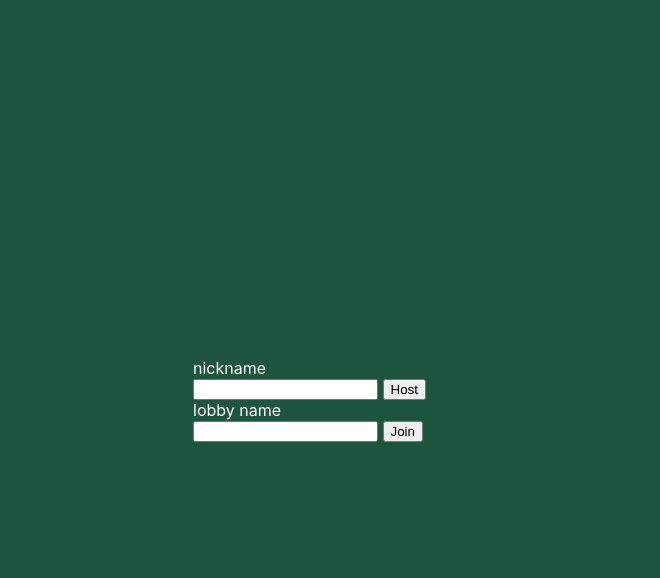
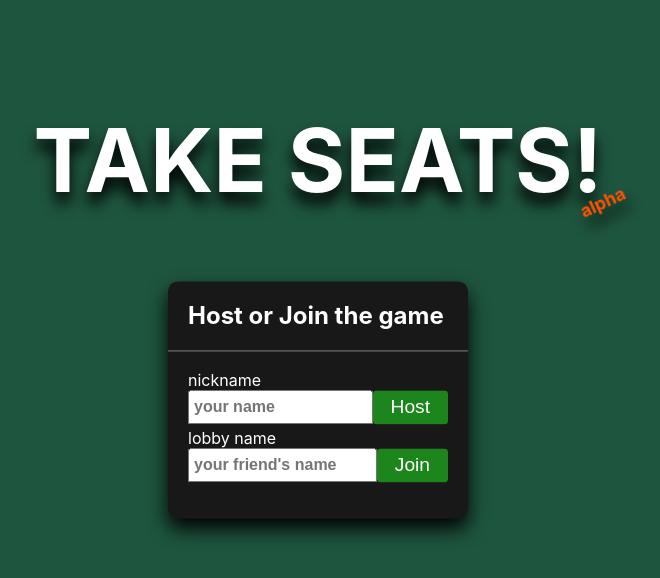
Before and after one commit to fybits/takeseats, a website built with Parcel: page src/index.html in a window 1280 px wide. Shown: the whole page, without its empty margins (322-982 px from the left). Built offline with nearby package versions, Linux system fonts and the light colour scheme.

Commit message:
Update title screen

```diff
--- a/src/app.ts
+++ b/src/app.ts
@@ -34,7 +34,7 @@ const canvas = document.querySelector<HTMLCanvasElement>('canvas')!;
 canvas.tabIndex = 0;
 canvas.autofocus = true;
 
-const lobbyControlsContainer = document.querySelector<HTMLDivElement>('div#lobby-controls')!;
+const mainMenuView = document.querySelector<HTMLDivElement>('div#main-menu')!;
 
 const nicknameInput = document.querySelector<HTMLInputElement>('input#nickname')!;
 const hostBtn = document.querySelector<HTMLButtonElement>('button#host')!;
@@ -138,7 +138,7 @@ export const GetTexture = (key: string) => {
             console.log("connect")
             room.connectToMember(lobbyKey);
         }
-        lobbyControlsContainer.hidden = true;
+        mainMenuView.hidden = true;
         const gameManager = new GameManager(app, camera, room, isHost);
 
         //#region ui
--- a/src/index.html
+++ b/src/index.html
@@ -12,18 +12,28 @@
 <body>
     <canvas></canvas>
     <div id="ui">
-        <div id="lobby-controls">
-            <div>
-                <label>nickname</label>
-                <br>
-                <input id="nickname" name="nickname" />
-                <button id="host">Host</button>
-            </div>
-            <div>
-                <label>lobby name</label>
-                <br>
-                <input id="lobby" name="lobby" />
-                <button id="join">Join</button>
+        <div id="main-menu">
+            <h1 class="title-logo">TAKE SEATS!</h1>
+            <div id="lobby-controls" class="dialog">
+                <div class="dialog-header">
+                    <h2>Host or Join the game</h2>
+                </div>
+                <div class="dialog-body gutter">
+                    <div>
+                        <label>nickname</label>
+                        <div class="row">
+                            <input id="nickname" name="nickname" placeholder="your name" />
+                            <button class="submit" id="host">Host</button>
+                        </div>
+                    </div>
+                    <div>
+                        <label>lobby name</label>
+                        <div class="row">
+                            <input id="lobby" name="lobby" placeholder="your friend's name" />
+                            <button class="submit" id="join">Join</button>
+                        </div>
+                    </div>
+                </div>
             </div>
         </div>
         <form id="card-dialog" class="dialog" draggable hidden>
--- a/src/styles/index.scss
+++ b/src/styles/index.scss
@@ -119,13 +119,68 @@ button {
         }
     }
 
+    .title-logo {
+        position: absolute;
+        left: 50%;
+        margin-top: 20vh;
+        font-size: 5rem;
+        text-wrap: nowrap;
+        text-shadow: 0 10px 14px black;
+        animation: title-screen-animation 2s ease 0s infinite normal forwards;
+
+        &::after {
+            content: 'alpha';
+            font-size: 1rem;
+            position: absolute;
+            color: rgb(255, 81, 0);
+            bottom: 0%;
+            left: 96%;
+            rotate: -25deg;
+        }
+    }
+
+    @keyframes title-screen-animation {
+        0% {
+            transform: translate(-50%, -50%) scale(1);
+
+        }
+
+        50% {
+            transform: translate(-50%, -50%) scale(1.1);
+
+        }
+
+        100% {
+            transform: translate(-50%, -50%) scale(1);
+        }
+    }
+
     #lobby-controls {
         position: absolute;
         left: 50%;
         top: 50%;
         margin: auto;
-        width: 250px;
+        width: 300px;
         transform: translate(-50%, -50%);
+
+        label {
+            margin-bottom: 4px;
+        }
+
+        .row {
+            display: flex;
+            flex-direction: row;
+            align-items: stretch;
+            margin-bottom: 4px;
+
+            input {
+                font-size: 1rem;
+                width: 100%;
+                font-weight: bold;
+                padding-left: 4px;
+            }
+        }
+
     }
 
     input.close {
@@ -257,3 +312,7 @@ button {
 *[hidden] {
     display: none !important;
 }
+
+.gutter {
+    padding-bottom: 2rem !important;
+}
```
